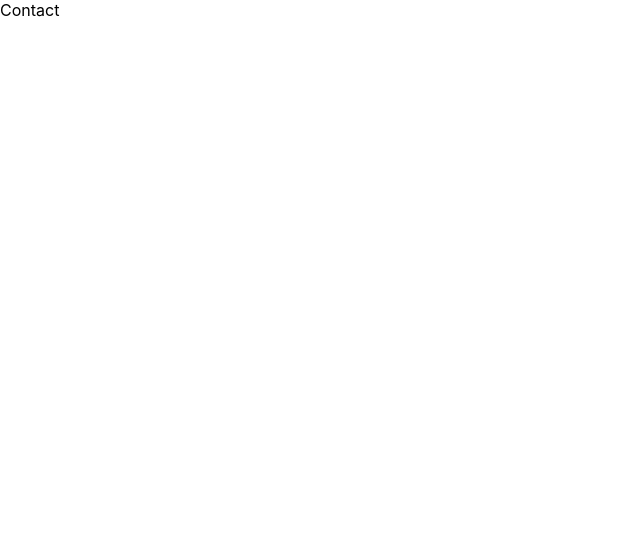
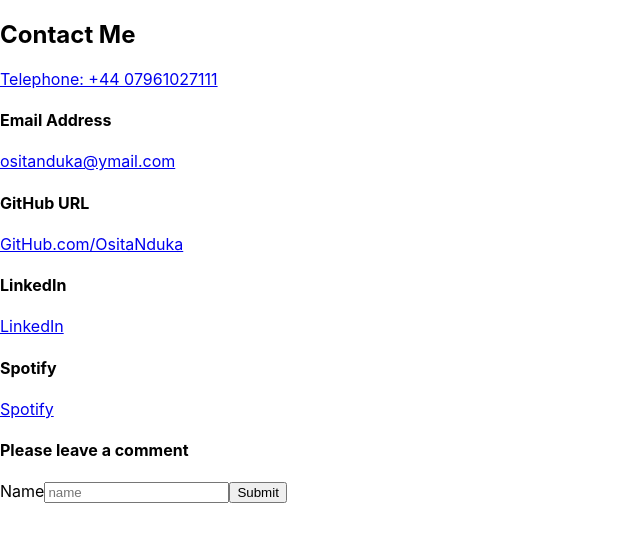
Before and after one commit to OsitaNduka/react-portfolio, a React (Create React App) app: page /Contact in a window 1280 px wide. Shown: the top 542 px of the page, without its empty margins (0-640 px from the left). Built offline with nearby package versions, Linux system fonts and the light colour scheme.

Commit message:
added content to contact.js

```diff
--- a/src/Contact.js
+++ b/src/Contact.js
@@ -2,7 +2,36 @@ import React from 'react'
 
 const Contact = () => {
   return (
-    <div>Contact</div>
+    <div className='contact-container'>
+      <>
+      <h2>Contact Me</h2>
+      <a href="#">Telephone: +44 07961027111</a>
+      </>
+      <h4>Email Address</h4>
+      <>
+      <a href="mailto:ositanduka@ymail.com">ositanduka@ymail.com</a>
+      </>
+      <h4>GitHub URL</h4>
+      <>
+      <a href="https://github.com/OsitaNduka">GitHub.com/OsitaNduka</a>
+      </>
+      <>
+      <h4>LinkedIn</h4>
+      <a href="https://www.linkedin.com/in/osita-nduka-18820b14/">LinkedIn</a>
+      </>
+      <h4>Spotify</h4>
+      <>
+      <a href="#">Spotify</a>
+      </>
+      <h4>Please leave a comment</h4>
+      <>
+      <label htmlFor=''>Name</label>
+      <input type='text' placeholder='name'/>
+      <button type='submit'>Submit</button>
+      </>
+    </div>
+
+
   )
 }
 
```
